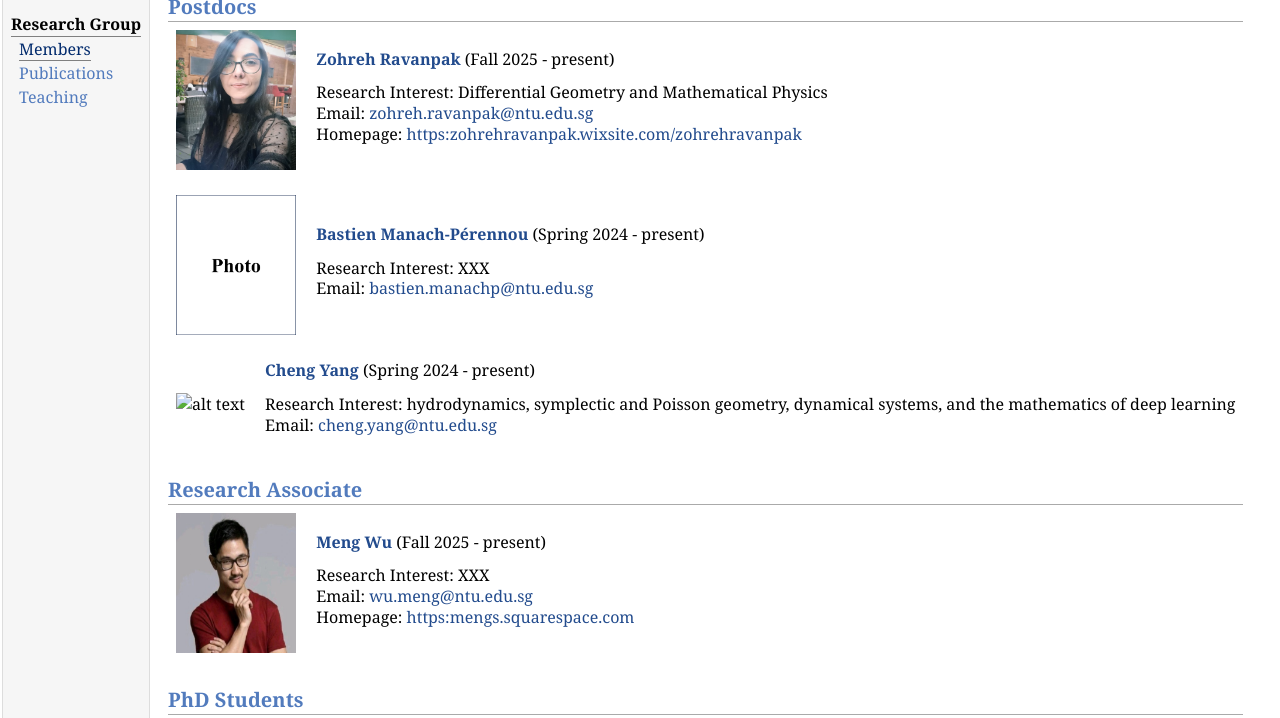
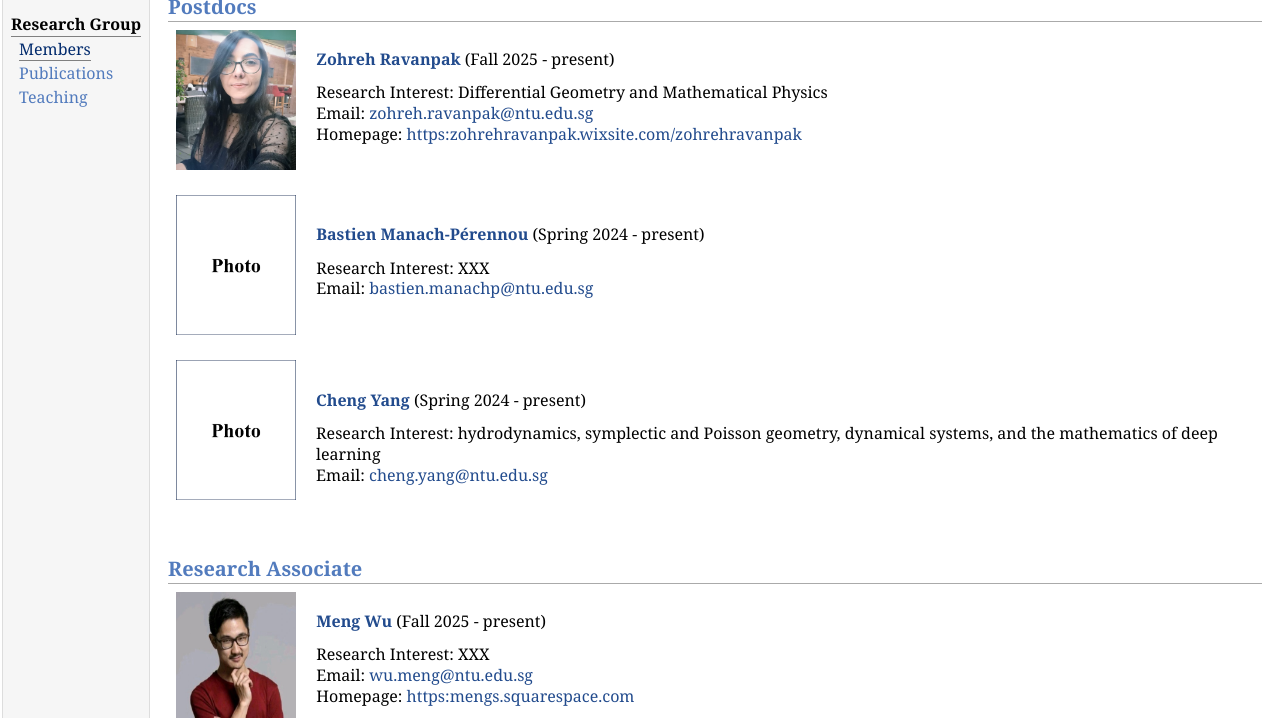
Before and after one commit to francoisgaybalmaz/francoisgaybalmaz.github.io, a plain HTML site: page members.html in a window 1280 px wide. Shown: the part 79-797 px from the top of the page. Drawn offline with Linux system fonts and the light colour scheme.

Commit message:
‘20251112’

```diff
--- a/members.html
+++ b/members.html
@@ -37,7 +37,7 @@ Homepage: <a href="https://zohrehravanpak.wixsite.com/zohrehravanpak">https:<i><
 Email: <a href="mailto:bastien.manachp@ntu.edu.sg">bastien.manachp@ntu.edu.sg</a></p>
 </td></tr></table>
 <table class="imgtable"><tr><td>
-<img src="Pictures/Cheng Yang.png" alt="alt text" width="120px" height="140px" />&nbsp;</td>
+<img src="Pictures/photo.png" alt="alt text" width="120px" height="140px" />&nbsp;</td>
 <td align="left"><p><a href=""><b>Cheng Yang</b></a> (Spring 2024 - present) <br /></p>
 <p>Research Interest:  hydrodynamics, symplectic and Poisson geometry, dynamical systems, and the mathematics of deep learning <br />
 Email: <a href="mailto:cheng.yang@ntu.edu.sg">cheng.yang@ntu.edu.sg</a></p>
```
Also changed, not shown: 1 other file.
